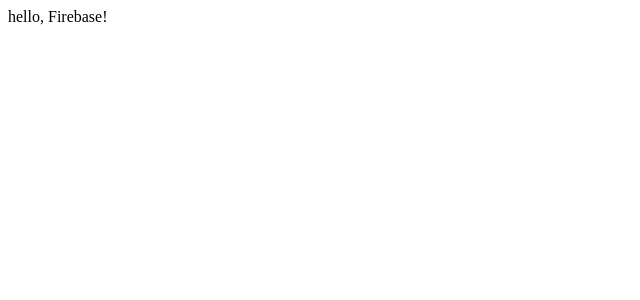
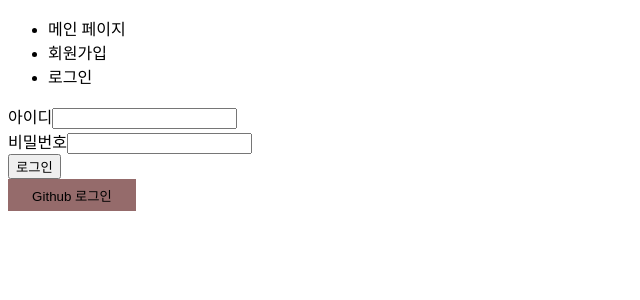
Before and after one commit to chipmunkcol/Firebase, a React (Create React App) app: page /login in a window 1280 px wide. Shown: the top 300 px of the page, without its empty margins (0-640 px from the left). Built offline with nearby package versions, Linux system fonts and the light colour scheme; no server answers.

Commit message:
auth & Github 로그인

```diff
--- a/package.json
+++ b/package.json
@@ -6,8 +6,11 @@
     "@testing-library/jest-dom": "^5.16.5",
     "@testing-library/react": "^13.4.0",
     "@testing-library/user-event": "^13.5.0",
+    "firebase": "^9.15.0",
     "react": "^18.2.0",
     "react-dom": "^18.2.0",
+    "react-router": "^5.3.4",
+    "react-router-dom": "^6.6.2",
     "react-scripts": "5.0.1",
     "web-vitals": "^2.1.4"
   },
--- a/src/App.js
+++ b/src/App.js
@@ -1,10 +1,20 @@
 import React from "react";
+import { Outlet, useNavigate } from "react-router-dom";
+import { app, auth } from "./firebase/app";
 
 function App() {
+
+const navigate = useNavigate()
+
   return (
-    <div>
-      hello, Firebase!
-    </div>
+    <>
+    <ul>
+      <li onClick={()=>navigate('')}>메인 페이지</li>
+      <li onClick={()=>navigate('register')}>회원가입</li>
+      <li onClick={()=>navigate('login')}>로그인</li>
+    </ul>
+    <Outlet />
+    </>
   );
 }
 
--- /dev/null
+++ b/src/firebase/app.js
@@ -0,0 +1,16 @@
+import { initializeApp } from 'firebase/app';
+import { getAuth, GithubAuthProvider } from "firebase/auth"
+
+const firebaseConfig = {
+    apiKey: "AIzaSyBlmyA6ZK4aJ44O6lC010M5c17JWpiUAMA",
+    authDomain: "auth-c1322.firebaseapp.com",
+    projectId: "auth-c1322",
+    storageBucket: "auth-c1322.appspot.com",
+    messagingSenderId: "831677399464",
+    appId: "1:831677399464:web:263a95b8b7053be22a1d9d",
+    measurementId: "G-P1F9JG76X8"
+};
+
+export const app = initializeApp(firebaseConfig);
+export const auth = getAuth(app);
+export const provider = new GithubAuthProvider();
--- a/src/index.js
+++ b/src/index.js
@@ -1,10 +1,14 @@
 import React from 'react';
 import ReactDOM from 'react-dom/client';
 import App from './App';
+import { RouterProvider } from 'react-router-dom';
+import { router } from './router/router';
+
 
 const root = ReactDOM.createRoot(document.getElementById('root'));
+
 root.render(
   <React.StrictMode>
-    <App />
+      <RouterProvider router={router}/>
   </React.StrictMode>
 );
--- /dev/null
+++ b/src/pages/Login.jsx
@@ -0,0 +1,87 @@
+import { GithubAuthProvider, onAuthStateChanged, signInWithEmailAndPassword, signInWithPopup } from 'firebase/auth'
+import * as React from 'react'
+import { auth, provider } from '../firebase/app'
+
+const Login = () => {
+
+const [id, setId] = React.useState("")
+const [password, setPassword] = React.useState("")
+
+const [errMessage, seterrMessage] = React.useState('')
+
+const onSubmit = (e) => {
+e.preventDefault();
+
+// Firebase Auth 메서드
+signInWithEmailAndPassword(auth, id, password)
+    .then((userInfo) => {
+        const user = userInfo.user
+        console.log('user: ', user);
+    })
+    .catch((err) => {
+        const code = err.code;
+        const message = err.message;
+        console.log(code, message)
+        seterrMessage(message)
+    })
+}
+
+const onClickGithub = () => {
+
+// Firebase Github Auth 메서드
+signInWithPopup(auth, provider)
+  .then((result) => {
+    // This gives you a GitHub Access Token. You can use it to access the GitHub API.
+    const credential = GithubAuthProvider.credentialFromResult(result);
+    const token = credential.accessToken;
+    const user = result.user;
+    console.log(token, user)
+
+  }).catch((error) => {
+    const errorMessage = error.message;
+    const email = error.customData.email;
+    const credential = GithubAuthProvider.credentialFromError(error);
+    console.log(errorMessage)
+    console.log(email)
+    console.log(credential)
+  })
+}
+
+React.useEffect(()=>{
+    onAuthStateChanged(auth, (user) => {
+        if(user) {
+            const uid = user.uid;
+            console.log('uid: ', uid);
+        }
+    })
+},[])
+
+
+    return(
+        <>
+        <form onSubmit={onSubmit}>
+            <div>아이디
+                <input
+                type="email"
+                required
+                onChange={(e)=>{setId(e.target.value)}}
+                />
+            </div>
+            <div>비밀번호
+                <input
+                type="password"
+                required
+                onChange={(e)=>{setPassword(e.target.value)}}
+                />
+            </div>
+            <button>로그인</button>
+        </form>
+        <div style={{color:"red"}}>{errMessage}</div>
+        <button
+        style={{width:'10vw', height:'4vh', backgroundColor:'#956b6b', border:'none'}}
+        onClick={onClickGithub}>Github 로그인</button>
+        </>
+    )
+}
+
+export default Login;
--- /dev/null
+++ b/src/pages/Register.jsx
@@ -0,0 +1,49 @@
+import { createUserWithEmailAndPassword } from "firebase/auth"
+import * as React from "react"
+import { useNavigate } from "react-router-dom"
+import { auth } from "../firebase/app"
+
+const Register = () => {
+
+const [id, setId] = React.useState("")
+const [password, setPassword] = React.useState("")
+
+const navigate = useNavigate();
+const onSubmit = (e) => {
+    e.preventDefault();
+
+// Firebase Auth 메서드
+    createUserWithEmailAndPassword(auth, id, password)
+    .then((userCredential) => {
+        const user = userCredential.user
+        console.log(user)
+        setId("")
+        setPassword("")
+        navigate('/login')
+    })
+}
+
+    return(
+        <div>
+            <form onSubmit={onSubmit}>
+                <label>아이디</label>
+                <input
+                type="email"
+                required
+                value={id}
+                onChange={(e)=>{setId(e.target.value)}}/> <br />
+                비밀번호
+                <input
+                type="password"
+                required
+                minLength="6"
+                value={password}
+                onChange={(e)=>{setPassword(e.target.value)}}/> <br />
+
+                <button>회원가입</button>
+            </form>
+        </div>
+    )
+}
+
+export default Register;
--- /dev/null
+++ b/src/router/router.js
@@ -0,0 +1,17 @@
+
+import { createBrowserRouter } from "react-router-dom"
+import App from "../App"
+import Login from "../pages/Login"
+import Register from "../pages/Register"
+
+
+export const router = createBrowserRouter([
+    {
+        path: '/',
+        element: <App />,
+        children: [
+            {path: "register", element: <Register />},
+            {path: "login", element: <Login />},
+        ]
+    }
+])
```
Also changed, not shown: src/pages/Home.jsx (added, +8 -0 lines), 2 other files (tests, documents, lock files or other folders).
